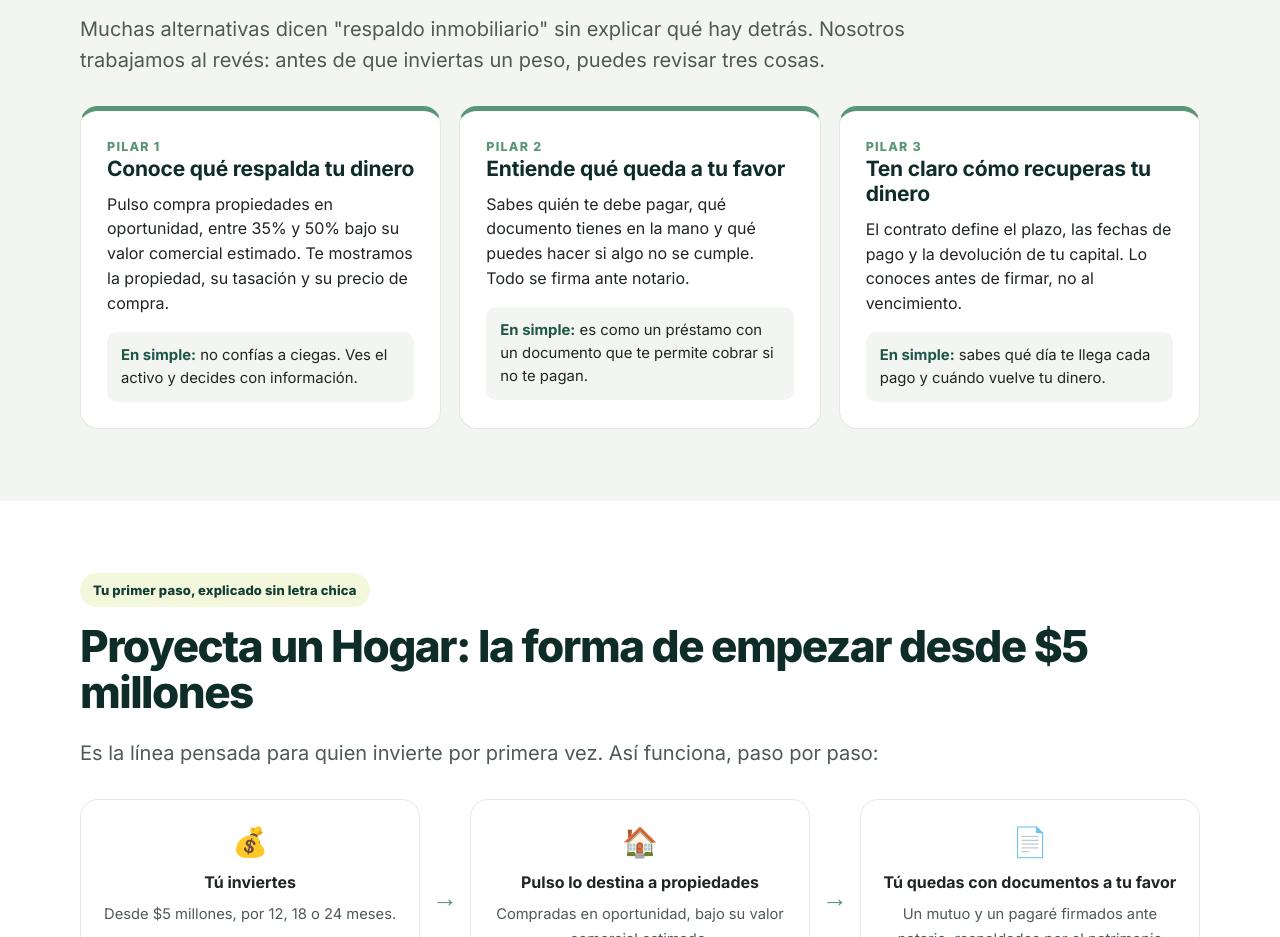
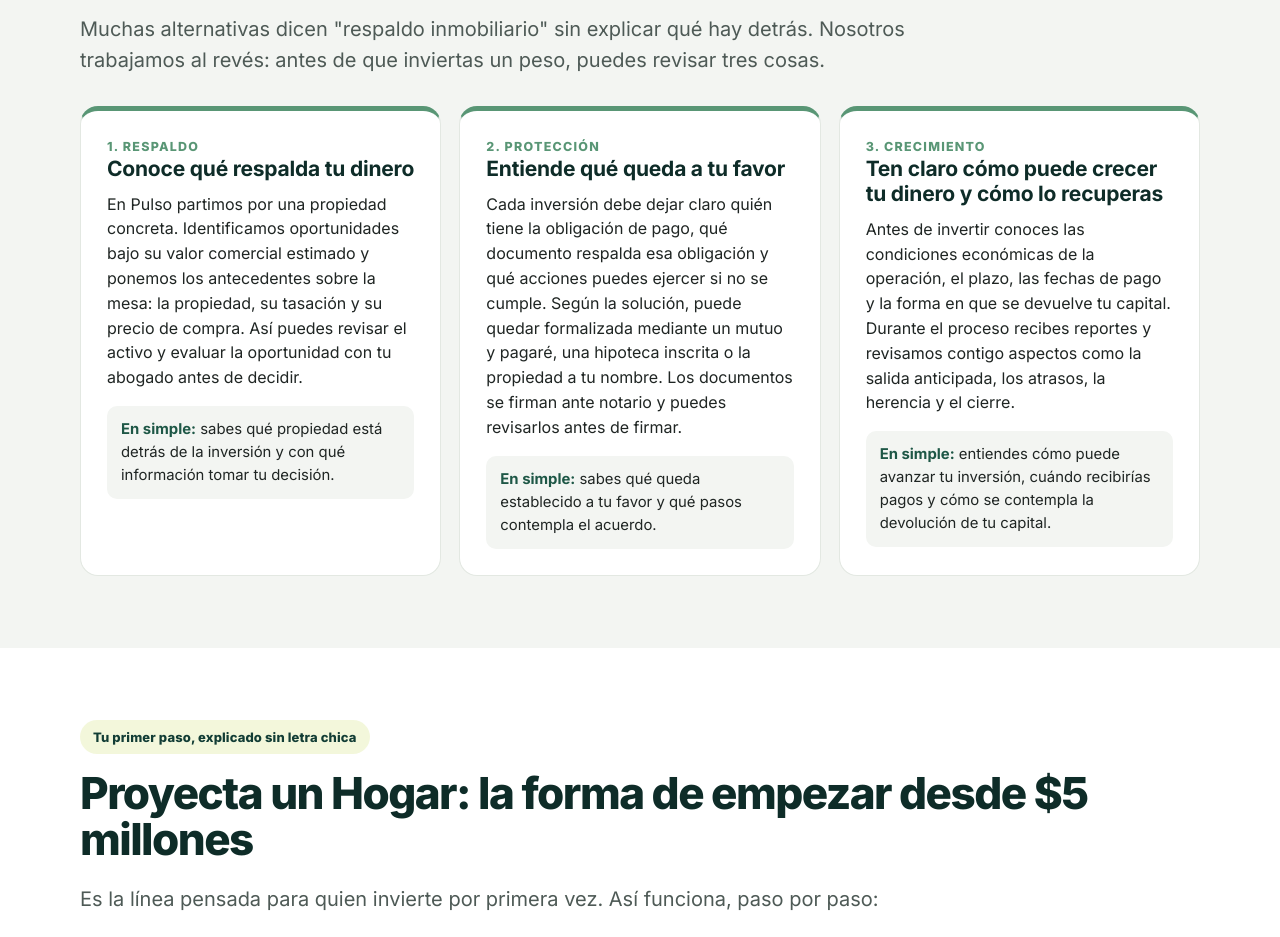
Before and after one commit to GRMM304/PulsoInversor, a plain HTML site: page prototipo2/public/landing_primera_inversion_pulso.html in a window 1280 px wide. Shown: the part 3720-4657 px from the top of the page. Drawn offline with Linux system fonts and the light colour scheme.

Commit message:
Prototipo 2: nuevos textos de los tres pilares (Respaldo, Protección, Crecimiento)
En Cómo funciona y en la landing de primera inversión.

Co-Authored-By: Claude Opus 5.5 <noreply@anthropic.com>

```diff
--- a/prototipo2/public/landing_primera_inversion_pulso.html
+++ b/prototipo2/public/landing_primera_inversion_pulso.html
@@ -402,22 +402,22 @@ footer a{color:#c9d3cc}
     <p class="lead" style="max-width:46em">Muchas alternativas dicen "respaldo inmobiliario" sin explicar qué hay detrás. Nosotros trabajamos al revés: antes de que inviertas un peso, puedes revisar tres cosas.</p>
     <div class="pilares">
       <div class="pilar">
-        <div class="num">PILAR 1</div>
+        <div class="num">1. RESPALDO</div>
         <h3>Conoce qué respalda tu dinero</h3>
-        <p>Pulso compra propiedades en oportunidad, entre 35% y 50% bajo su valor comercial estimado. Te mostramos la propiedad, su tasación y su precio de compra.</p>
-        <div class="simple"><b>En simple:</b> no confías a ciegas. Ves el activo y decides con información.</div>
+        <p>En Pulso partimos por una propiedad concreta. Identificamos oportunidades bajo su valor comercial estimado y ponemos los antecedentes sobre la mesa: la propiedad, su tasación y su precio de compra. Así puedes revisar el activo y evaluar la oportunidad con tu abogado antes de decidir.</p>
+        <div class="simple"><b>En simple:</b> sabes qué propiedad está detrás de la inversión y con qué información tomar tu decisión.</div>
       </div>
       <div class="pilar">
-        <div class="num">PILAR 2</div>
+        <div class="num">2. PROTECCIÓN</div>
         <h3>Entiende qué queda a tu favor</h3>
-        <p>Sabes quién te debe pagar, qué documento tienes en la mano y qué puedes hacer si algo no se cumple. Todo se firma ante notario.</p>
-        <div class="simple"><b>En simple:</b> es como un préstamo con un documento que te permite cobrar si no te pagan.</div>
+        <p>Cada inversión debe dejar claro quién tiene la obligación de pago, qué documento respalda esa obligación y qué acciones puedes ejercer si no se cumple. Según la solución, puede quedar formalizada mediante un mutuo y pagaré, una hipoteca inscrita o la propiedad a tu nombre. Los documentos se firman ante notario y puedes revisarlos antes de firmar.</p>
+        <div class="simple"><b>En simple:</b> sabes qué queda establecido a tu favor y qué pasos contempla el acuerdo.</div>
       </div>
       <div class="pilar">
-        <div class="num">PILAR 3</div>
-        <h3>Ten claro cómo recuperas tu dinero</h3>
-        <p>El contrato define el plazo, las fechas de pago y la devolución de tu capital. Lo conoces antes de firmar, no al vencimiento.</p>
-        <div class="simple"><b>En simple:</b> sabes qué día te llega cada pago y cuándo vuelve tu dinero.</div>
+        <div class="num">3. CRECIMIENTO</div>
+        <h3>Ten claro cómo puede crecer tu dinero y cómo lo recuperas</h3>
+        <p>Antes de invertir conoces las condiciones económicas de la operación, el plazo, las fechas de pago y la forma en que se devuelve tu capital. Durante el proceso recibes reportes y revisamos contigo aspectos como la salida anticipada, los atrasos, la herencia y el cierre.</p>
+        <div class="simple"><b>En simple:</b> entiendes cómo puede avanzar tu inversión, cuándo recibirías pagos y cómo se contempla la devolución de tu capital.</div>
       </div>
     </div>
   </div>
```
Also changed, not shown: prototipo2/_v5/como-funciona.html (+9 -9 lines), prototipo2/_v5/landing_primera_inversion_pulso.html (+10 -10 lines), prototipo2/public/como-funciona.html (+9 -9 lines).
